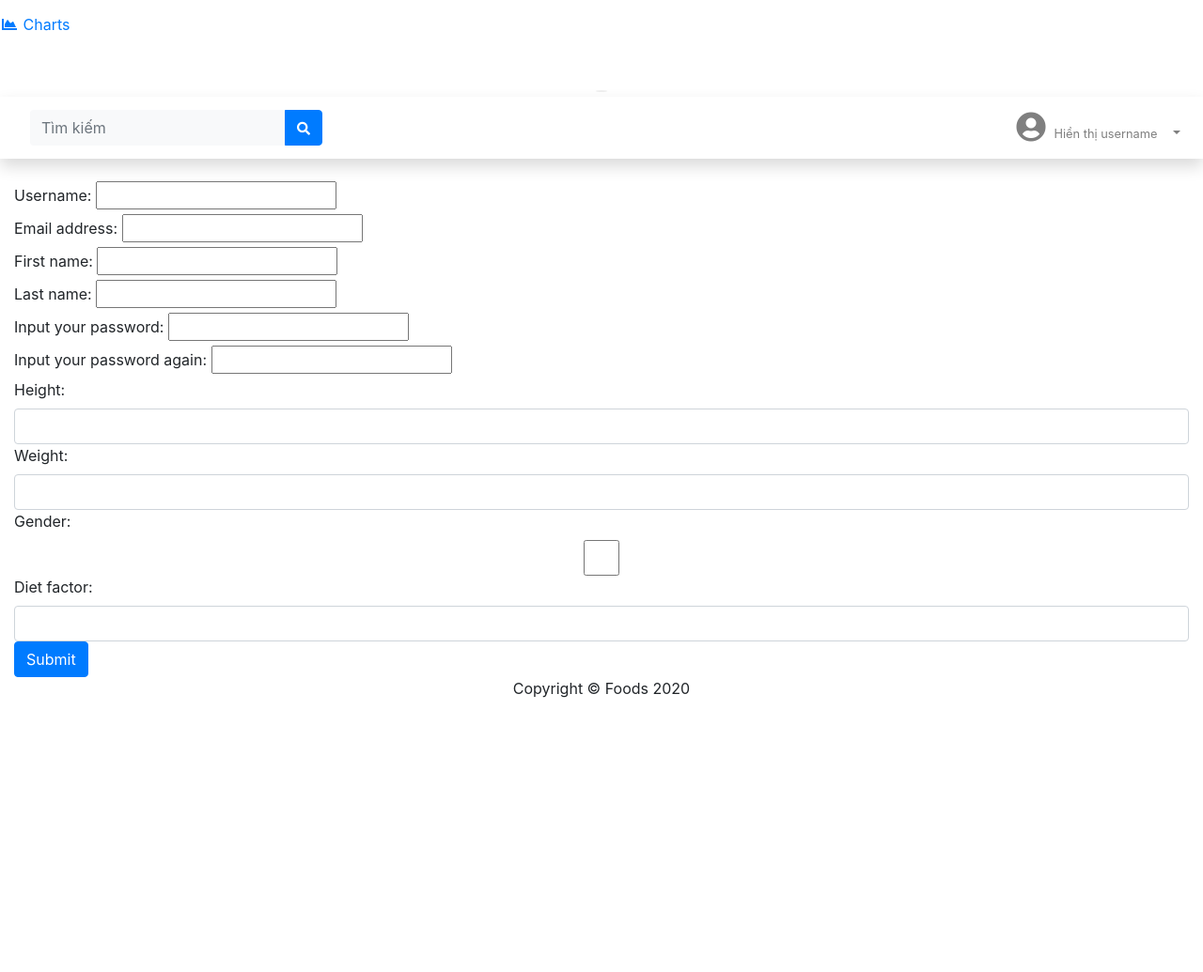
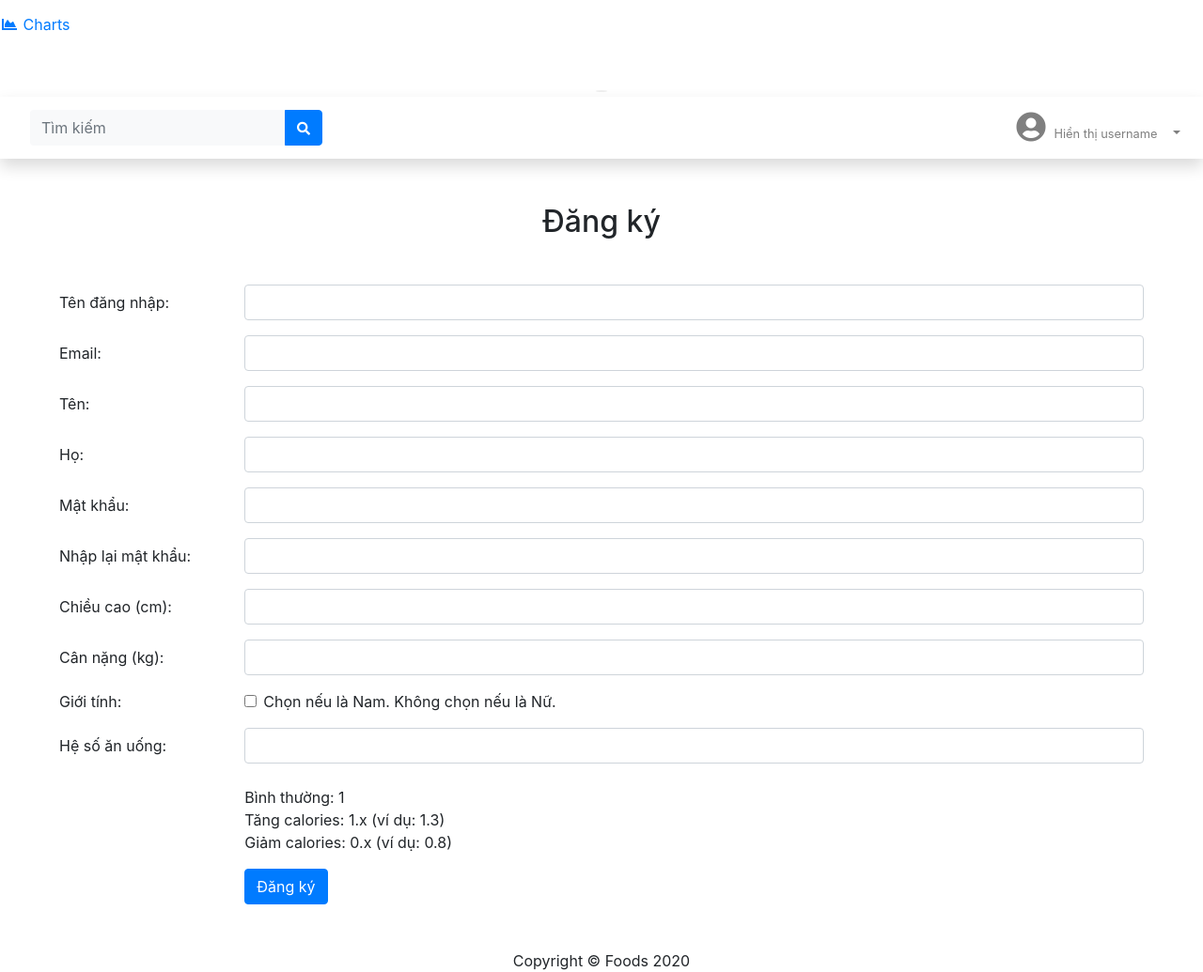
Before and after one commit to daoducminh/it5230, a Django app: page /accounts/register/ in a window 1280 px wide. Shown: the part 293-1328 px from the top of the page at 94% size. Before the commit the page ends 1036 px from the top, so only its background shows below. Run offline with Django 3.2, Linux system fonts and the light colour scheme; some libraries are stand-ins or nearby versions.

Commit message:
custom form

```diff
--- a/django_project/foods/urls.py
+++ b/django_project/foods/urls.py
@@ -1,6 +1,6 @@
 from django.urls import path, include
 
-from . import views, user_views, admin_views, dish_views
+from . import views, user_views, dish_views
 
 urlpatterns = [
     path('', views.index, name='index'),
@@ -17,21 +17,18 @@ urlpatterns = [
         ]))
     ])),
     path('admins/', include([
-        path('login/', admin_views.Login.as_view(), name='admin_login'),
-        path('logout/', admin_views.Logout.as_view(), name='admin_logout'),
-        path('', admin_views.Index.as_view(), name='admin_index'),
-        path('user/', admin_views.UserManagement.as_view(), name='user_management'),
+        # path('login/', admin_views.Login.as_view(), name='admin_login'),
+        # path('logout/', admin_views.Logout.as_view(), name='admin_logout'),
+        # path('', admin_views.Index.as_view(), name='admin_index'),
+        # path('user/', admin_views.UserManagement.as_view(), name='user_management'),
         path('dish/', include([
-            path('', dish_views.AdminAllDishView.as_view(), name='dish_management'),
+            path('', dish_views.AdminAllDishView.as_view(), name='admin_all_dish_view'),
             path('<int:pk>/', include([
-                path('', dish_views.AdminDishView.as_view(), name='user_dish_detail'),
+                path('', dish_views.AdminDishView.as_view(), name='admin_dish_view'),
                 path('update/', dish_views.UserUpdateDishView.as_view(), name='admin_update_dish'),
                 path('delete/', dish_views.UserDeleteDishView.as_view(), name='admin_delete_dish')
             ]))
         ])),
     ])),
     path('thanks/', views.thanks, name='thanks'),
-
-    # test view
-    path('base/', admin_views.TestBase.as_view(), name='base'),
 ]
--- a/django_project/templates/registration/register.html
+++ b/django_project/templates/registration/register.html
@@ -3,20 +3,87 @@
 {% block title %}Register{% endblock %}
 
 {% block content %}
-    <form action="" method="post">
-        {% csrf_token %}
-        {% for field in base_user_form.visible_fields %}
-            <div class="fieldWrapper">
-                {{ field.errors }}
-                {{ field.label_tag }} {{ field }}
+<div class="mt-5"><h2 class="text-center">Đăng ký</h2></div>
+<form class="m-5" action="" method="post">
+    {% csrf_token %}
+    <div class="form-group row">
+        <label for="id_username" class="col-sm-2 col-form-label">Tên đăng nhập:</label>
+        <div class="col-sm-10">
+            <input type="text" class="form-control" id="id_username" name="username" required>
+        </div>
+    </div>
+    <div class="form-group row">
+        <label for="id_email" class="col-sm-2 col-form-label">Email:</label>
+        <div class="col-sm-10">
+            <input type="email" class="form-control" id="id_email" name="email" required>
+        </div>
+    </div>
+    <div class="form-group row">
+        <label for="id_first_name" class="col-sm-2 col-form-label">Tên:</label>
+        <div class="col-sm-10">
+            <input type="text" class="form-control" id="id_first_name" name="first_name" required>
+        </div>
+    </div>
+    <div class="form-group row">
+        <label for="id_last_name" class="col-sm-2 col-form-label">Họ:</label>
+        <div class="col-sm-10">
+            <input type="text" class="form-control" id="id_last_name" name="last_name" required>
+        </div>
+    </div>
+    <div class="form-group row">
+        <label for="id_password1" class="col-sm-2 col-form-label">Mật khẩu:</label>
+        <div class="col-sm-10">
+            <input type="password" class="form-control" id="id_password1" maxlength="50" name="password1" required>
+        </div>
+    </div>
+    <div class="form-group row">
+        <label for="id_password2" class="col-sm-2 col-form-label">Nhập lại mật khẩu:</label>
+        <div class="col-sm-10">
+            <input type="password" class="form-control" id="id_password2" maxlength="50" name="password2" required>
+        </div>
+    </div>
+    <div class="form-group row">
+        <label for="id_height" class="col-sm-2 col-form-label">Chiều cao (cm):</label>
+        <div class="col-sm-10">
+            <input type="number" class="form-control" id="id_height" name="height" required>
+        </div>
+    </div>
+    <div class="form-group row">
+        <label for="id_weight" class="col-sm-2 col-form-label">Cân nặng (kg):</label>
+        <div class="col-sm-10">
+            <input type="number" class="form-control" id="id_weight" name="weight" required>
+        </div>
+    </div>
+    <div class="form-group row">
+        <div class="col-sm-2">Giới tính:</div>
+        <div class="col-sm-10">
+            <div class="form-check">
+                {% if form.gender.value %}
+                <input type="checkbox" class="form-check-input" id="id_gender" name="gender" checked>
+                {% else %}
+                <input type="checkbox" class="form-check-input" id="id_gender" name="gender">
+                {% endif %}
+                <label class="form-check-label" for="id_gender">
+                    Chọn nếu là Nam. Không chọn nếu là Nữ.
+                </label>
             </div>
-        {% endfor %}
-        {% for field in user_form.visible_fields %}
-            <div class="fieldWrapper">
-                {{ field.errors }}
-                {{ field.label_tag }} {{ field }}
-            </div>
-        {% endfor %}
-        <button type="submit" class="btn btn-primary">Submit</button>
-    </form>
+        </div>
+    </div>
+    <div class="form-group row">
+        <label for="id_diet_factor" class="col-sm-2 col-form-label">Hệ số  ăn uống:</label>
+        <div class="col-sm-10">
+            <input type="number" class="form-control" id="id_diet_factor" name="diet_factor" step="0.1" required>
+            <br />
+            Bình thường: 1<br />
+            Tăng calories: 1.x (ví dụ: 1.3)<br />
+            Giảm calories: 0.x (ví dụ: 0.8)<br />
+        </div>
+    </div>
+    <div class="form-group row">
+        <div class="col-sm-2"></div>
+        <div class="col-sm-10">
+            <button type="submit" class="btn btn-primary">Đăng ký</button>
+        </div>
+    </div>
+</form>
 {% endblock %}
```
Also changed, not shown: django_project/templates/foods/dish_form.html (+49 -8 lines).
